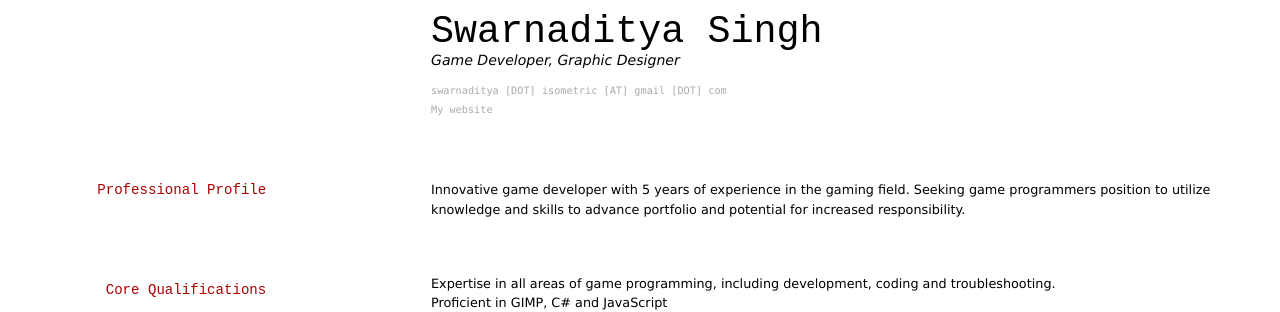
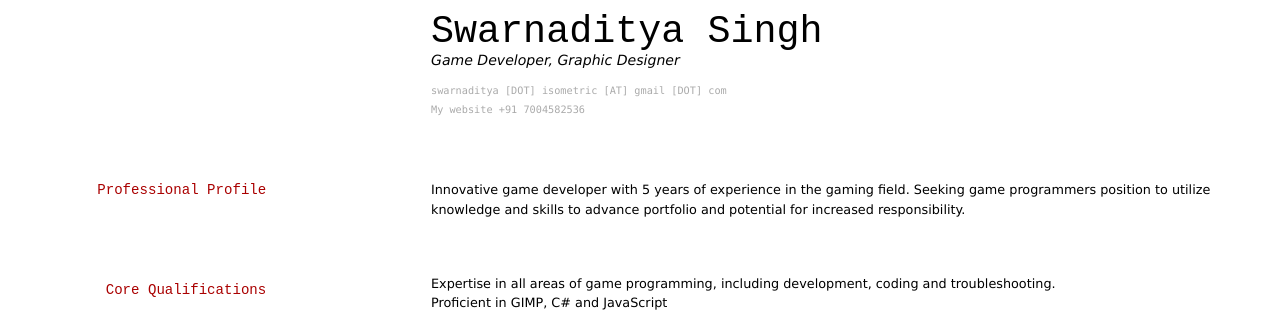
Before and after one commit to DemonKingSwarn/cv, a Jekyll site: the page built from index.md, in a window 1280 px wide. Shown: the top 312 px of the page. Built offline with Jekyll 4.4.1, drawn with Linux system fonts in a browser that asks for light colours.

Commit message:
mobile number added

```diff
--- a/index.md
+++ b/index.md
@@ -11,6 +11,7 @@ Game Developer, Graphic Designer
 <a href="mailto:swarnaditya.isometric@gmail.com">swarnaditya [DOT] isometric [AT] gmail [DOT] com</a>
 <br>
 <a href="https://demonkingswarn.is-a.dev">My website</a>
+<a href="#">+91 7004582536</a>
 </div>
 
 ## Professional Profile
```
